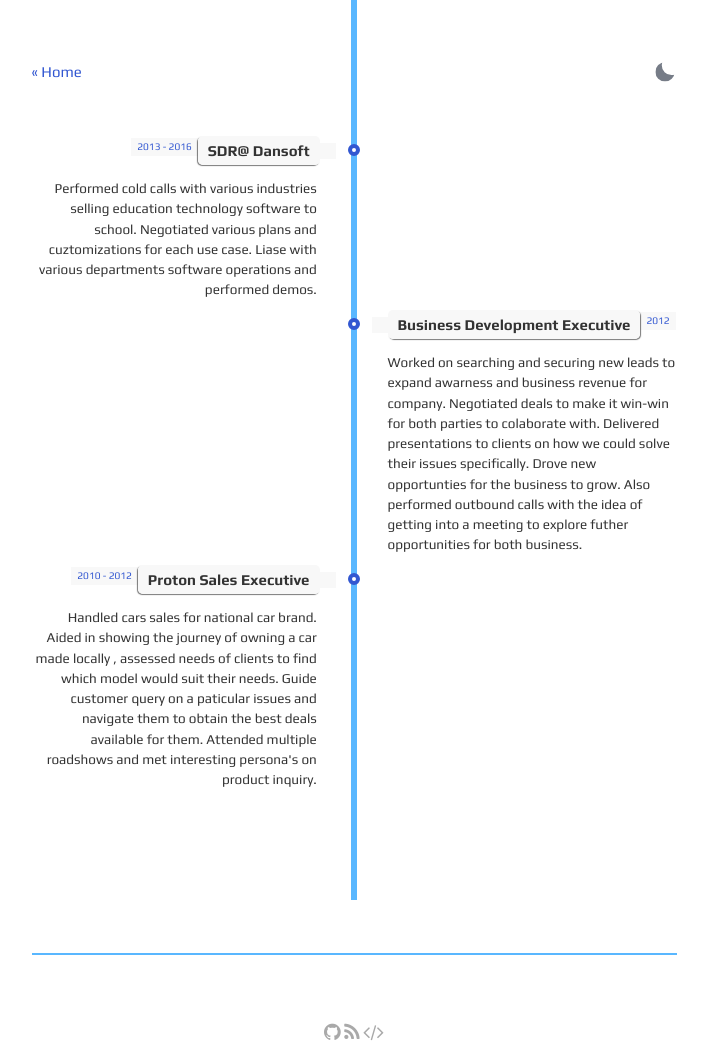
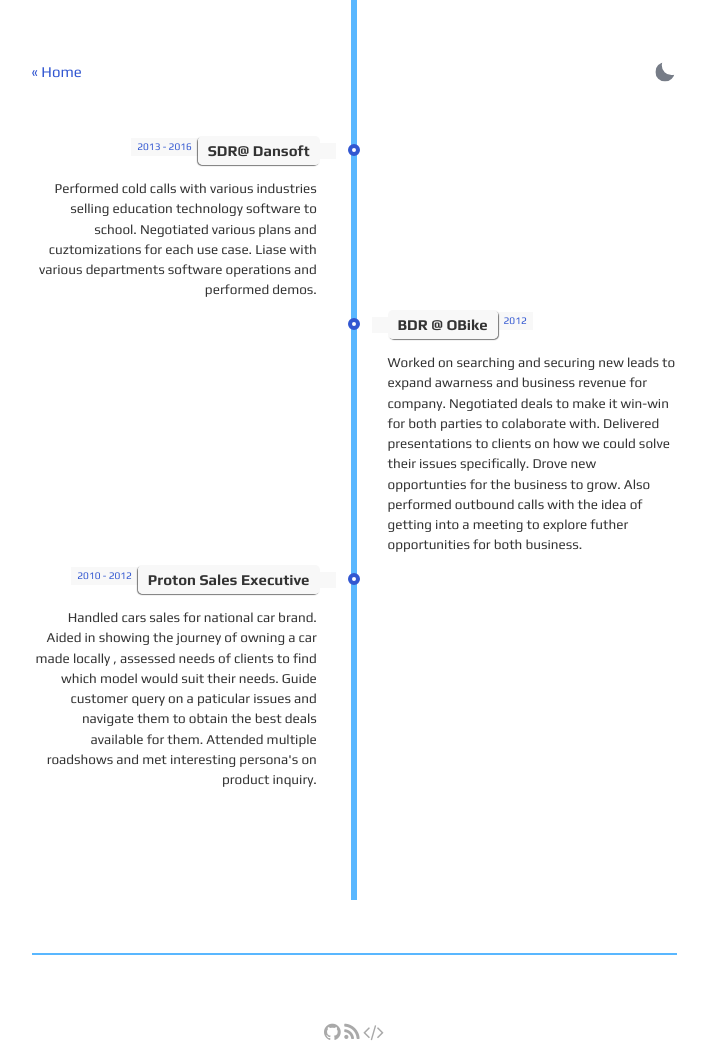
Before and after one commit to mk-unlimited/me, a Jekyll site: the page built from about.html, in a window 1280 px wide. Shown: the whole page, without its empty margins (286-994 px from the left). Built offline with Jekyll 4.4.1, drawn with Linux system fonts in a browser that asks for light colours.

Commit message:
Update about.html

```diff
--- a/about.html
+++ b/about.html
@@ -33,7 +33,7 @@ layout: default
         <li>
             <div class="direction-r">
                 <div class="flag-wrapper">
-                    <span class="flag">Business Development Executive</span>
+                    <span class="flag">BDR @ OBike</span>
                     <span class="time-wrapper"><span class="time">2012</span></span>
                 </div>
                 <div class="desc">
```
